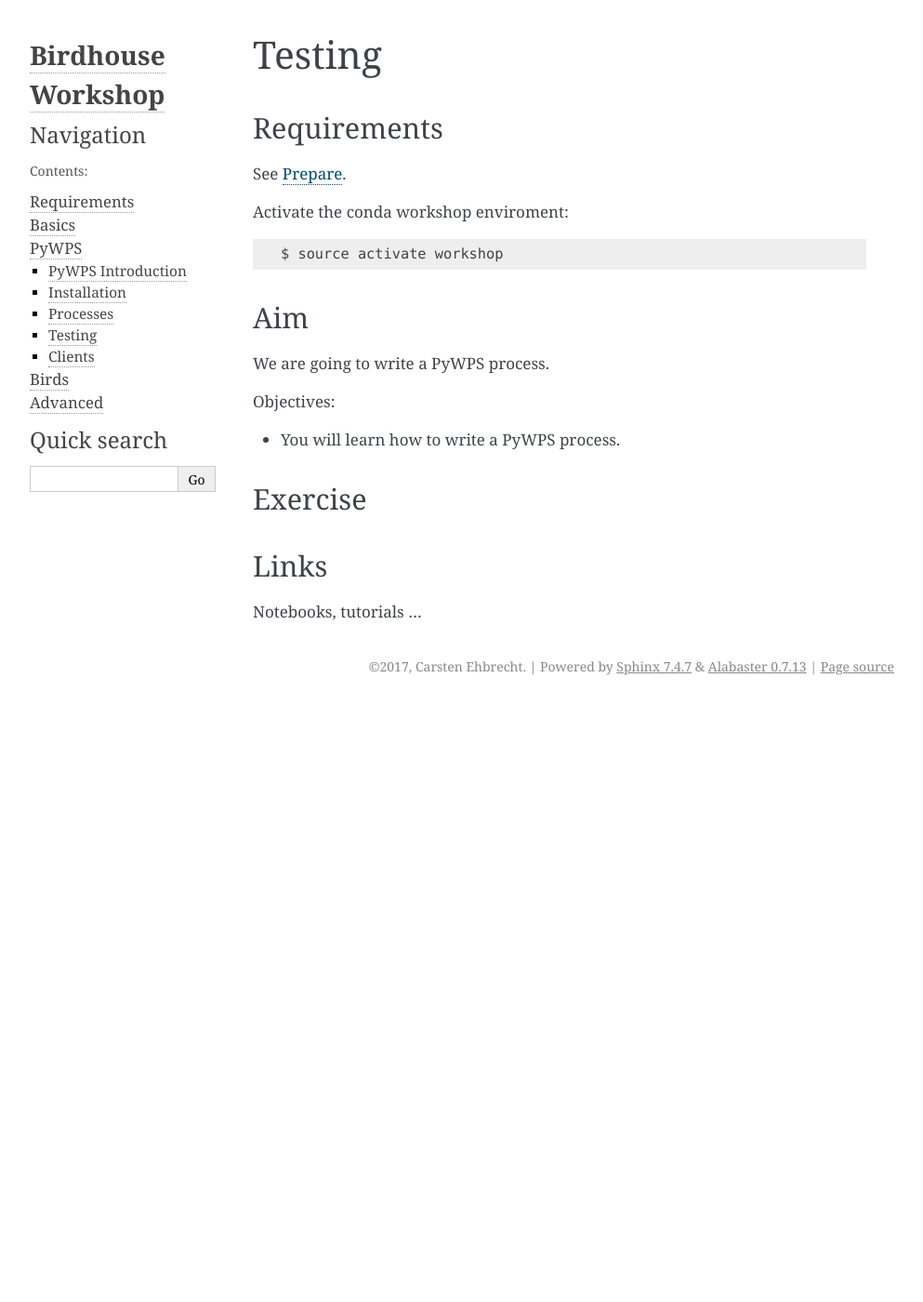
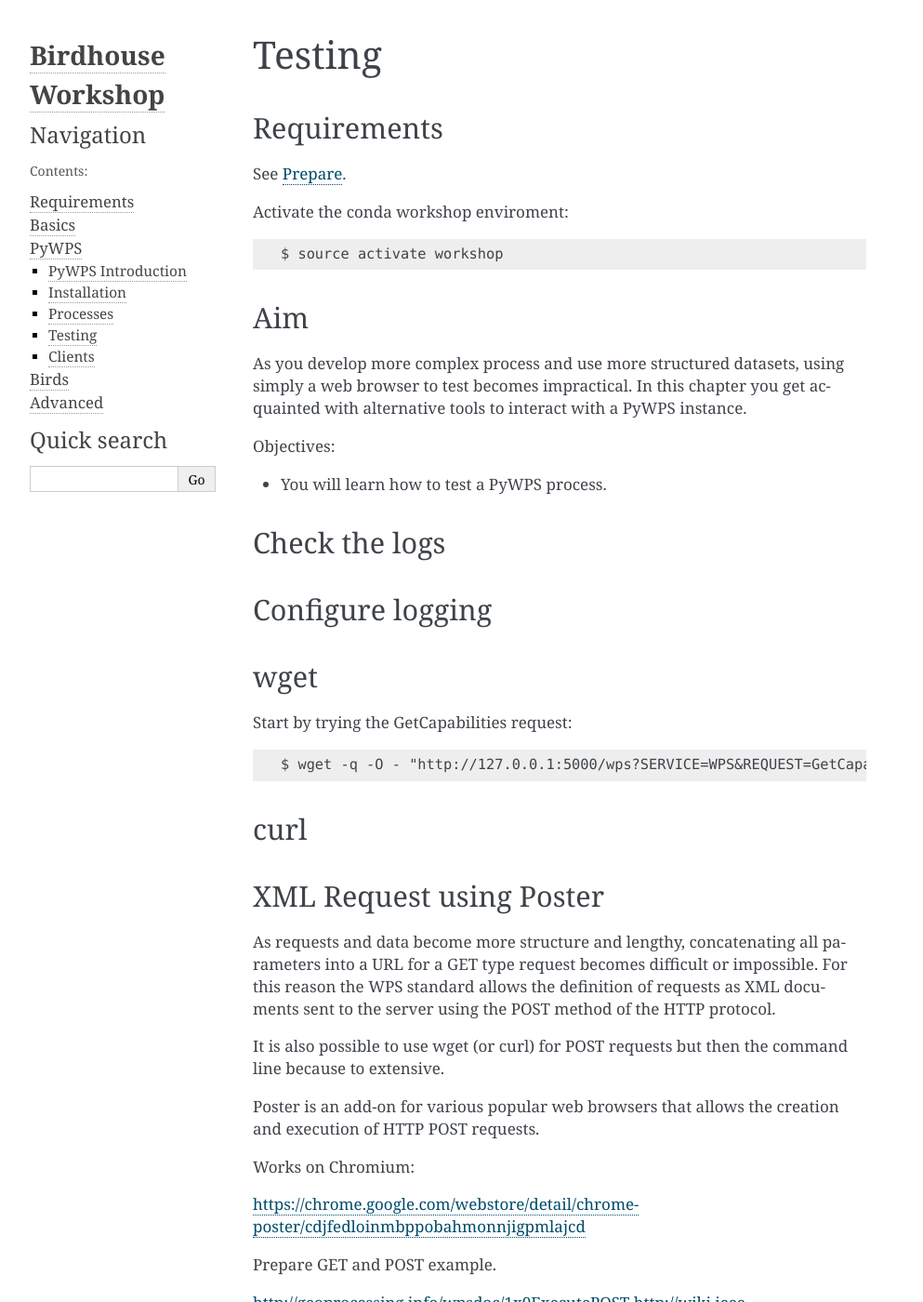
Before and after one commit to bird-house/birdhouse-workshop, a Sphinx documentation site: the page built from docs/source/pywps/testing.rst, in a window 1280 px wide and 1400 px high. Shown: the whole window at 93% size, without its empty margins (148-1141 px from the left). Built offline with Sphinx 7.4.7, drawn with Linux system fonts in a browser that asks for light colours; some of the changed text lies outside the part shown.

Commit message:
update docs

```diff
--- a/docs/source/birds.rst
+++ b/docs/source/birds.rst
@@ -3,12 +3,12 @@
 Birds
 =====
 
-In the following sections will introduce the Birds.
+In the following sections we will introduce the Birds.
 
 .. toctree::
    :maxdepth: 2
 
    birds/intro
 ..   birds/phoenix
-   birds/hummingbird
+   birds/emu
    advanced/twitcher
--- a/docs/source/pywps/testing.rst
+++ b/docs/source/pywps/testing.rst
@@ -15,11 +15,71 @@ Activate the conda workshop enviroment::
 Aim
 ---
 
-We are going to write a PyWPS process.
+As you develop more complex process and use more structured datasets,
+using simply a web browser to test becomes impractical.
+In this chapter you get acquainted with alternative tools to interact with a PyWPS instance.
 
 Objectives:
 
-* You will learn how to write a PyWPS process.
+* You will learn how to test a PyWPS process.
+
+Check the logs
+--------------
+
+Configure logging
+-----------------
+
+
+wget
+----
+
+Start by trying the GetCapabilities request::
+
+    $ wget -q -O - "http://127.0.0.1:5000/wps?SERVICE=WPS&REQUEST=GetCapabilities"
+
+curl
+----
+
+
+
+XML Request using Poster
+------------------------
+
+As requests and data become more structure and lengthy, concatenating all
+parameters into a URL for a GET type request becomes difficult or impossible.
+For this reason the WPS standard allows the definition of requests as XML documents
+sent to the server using the POST method of the HTTP protocol.
+
+It is also possible to use wget (or curl) for POST requests but then the
+command line because to extensive.
+
+Poster is an add-on for various popular web browsers that allows the creation and execution of HTTP POST requests.
+
+Works on Chromium:
+
+https://chrome.google.com/webstore/detail/chrome-poster/cdjfedloinmbppobahmonnjigpmlajcd
+
+
+Prepare GET and POST example.
+
+http://geoprocessing.info/wpsdoc/1x0ExecutePOST
+http://wiki.ieee-earth.org/Documents/GEOSS_Tutorials/GEOSS_Provider_Tutorials/Web_Processing_Service_Tutorial_for_GEOSS_Providers/Section_2%3a_Introduction_to_WPS
+
+
+XML Request using RESTClient
+----------------------------
+
+Works only on Firefox:
+
+http://restclient.net/
+
+Prepare GET and POST example.
+
+
+Writing a unit test
+-------------------
+
+
 
 Exercise
 --------
@@ -28,3 +88,5 @@ Links
 -----
 
 Notebooks, tutorials ...
+
+https://github.com/PyWPS/pywps-workshop/blob/master/03-Testing.md
```
Also changed, not shown: docs/source/pywps/clients.rst (+23 -2 lines).
